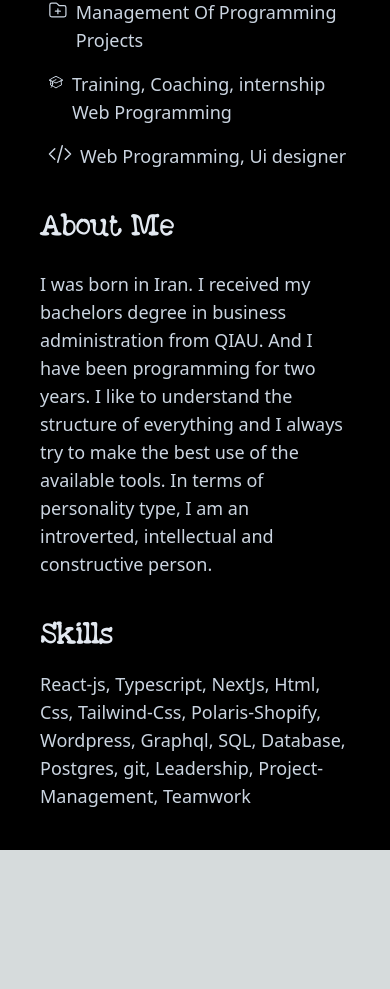
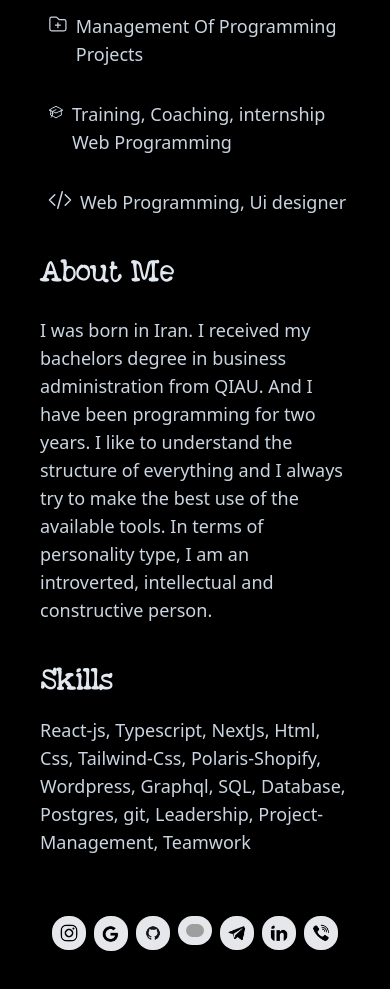
Before and after one commit to AmirAghajani98/portfolio, a Next.js app: page / in a window 390 px wide. Shown: the part 667-1656 px from the top of the page. Before the commit the page ends 1517 px from the top, so only its background shows below. Built offline with nearby package versions, Linux system fonts and the light colour scheme; grey boxes are pictures that could not be loaded.

Commit message:
fix-responsive

```diff
--- a/src/app/page.tsx
+++ b/src/app/page.tsx
@@ -5,19 +5,19 @@ export default function Home() {
     <main className="w-full bg-black min-h-screen p-10">
       <div className="sm:flex flex-col-2 mt-6">
         <div className="sm:w-2/5 text-center">
-          <h1 className="text-4xl font-bold text-slate-100">
+          <h1 className="sm:text-5xl text-4xl font-bold text-slate-100">
             Amir Mohammad Aghajani
           </h1>
-          <div className="m-auto">
+          <div className="mx-auto my-20 ">
             <Image
-              src="/img/profile.png"
+              src="/img/amir.jpg"
               width={400}
               height={400}
               alt="Picture of the author"
-              className="m-auto"
+              className="m-auto rounded-full"
             />
           </div>
-          <div className="flex mt-12 justify-center mr-4">
+          <div className="mt-12 justify-center mr-4 hidden sm:flex">
             <a
               href="https://instagram.com/amiir_aghajani98?igshid=OGQ5ZDc2ODk2ZA=="
               target={"_blank"}
@@ -103,11 +103,11 @@ export default function Home() {
             </a>
           </div>
         </div>
-        <div className="w-1/5"></div>
+        <div className="w-[10%]"></div>
         <div className="text-slate-200 sm:w-2/5 sm:text-justify text-start mt-4">
           <h1 className="text-3xl font-semibold">What do I do</h1>
           <ul>
-            <li className="my-4 flex text-lg text-slate-300 font-sans">
+            <li className="my-8 flex text-lg text-slate-300 font-sans">
               <svg
                 xmlns="http://www.w3.org/2000/svg"
                 fill="none"
@@ -124,7 +124,7 @@ export default function Home() {
               </svg>
               Management Of Programming Projects
             </li>
-            <li className="my-4 flex text-lg text-slate-300 font-sans">
+            <li className="my-8 flex text-lg text-slate-300 font-sans">
               <svg
                 xmlns="http://www.w3.org/2000/svg"
                 fill="none"
@@ -141,7 +141,7 @@ export default function Home() {
               </svg>
               Training, Coaching, internship Web Programming
             </li>
-            <li className="my-4 flex text-lg text-slate-300 font-sans">
+            <li className="my-8 flex text-lg text-slate-300 font-sans">
               <svg
                 xmlns="http://www.w3.org/2000/svg"
                 fill="none"
@@ -179,7 +179,91 @@ export default function Home() {
             </p>
           </div>
         </div>
-      </div>
+      </div> <div className="flex mt-12 justify-center mr-4 sm:hidden">
+            <a
+              href="https://instagram.com/amiir_aghajani98?igshid=OGQ5ZDc2ODk2ZA=="
+              target={"_blank"}
+              className="m-1"
+            >
+              <Image
+                src="/img/1.png"
+                width={50}
+                height={50}
+                alt="Picture of the author"
+                className="m-2 p-2 bg-gray-200 rounded-2xl"
+              />
+            </a>
+            <a
+              href="mailto:amir.aghajani1377@gmail.com"
+              target={"_blank"}
+              className="m-1"
+            >
+              <Image
+                src="/img/2.png"
+                width={50}
+                height={50}
+                alt="Picture of the author"
+                className="m-2 p-2 bg-gray-200 rounded-2xl"
+              />
+            </a>
+            <a
+              href="https://github.com/AmirAghajani98"
+              target={"_blank"}
+              className="m-1"
+            >
+              <Image
+                src="/img/7.png"
+                width={50}
+                height={50}
+                alt="Picture of the author"
+                className="m-2 p-2 bg-gray-200 rounded-2xl"
+              />
+            </a>
+            <a
+              href="https://gitlab.com/AmirAghajani98"
+              target={"_blank"}
+              className="m-1"
+            >
+              <Image
+                src="/img/8.svg"
+                width={50}
+                height={50}
+                alt="Picture of the author"
+                className="m-2 p-2 bg-gray-200 rounded-2xl"
+              />
+            </a>
+            <a href="https://t.me/Amr431" target={"_blank"} className="m-1">
+              <Image
+                src="/img/4.png"
+                width={50}
+                height={50}
+                alt="Picture of the author"
+                className="m-2 p-2 bg-gray-200 rounded-2xl"
+              />
+            </a>
+            <a
+              href="https://www.linkedin.com/in/amir-aghajani/"
+              target={"_blank"}
+              className="m-1"
+            >
+              <Image
+                src="/img/5.png"
+                width={50}
+                height={50}
+                alt="Picture of the author"
+                className="m-2 p-2 bg-gray-200 rounded-2xl"
+              />
+            </a>
+            <a href="tel:123-456-7890" target={"_blank"} className="m-1">
+              <Image
+                src="/img/6.png"
+                width={50}
+                height={50}
+                alt="Picture of the author"
+                className="m-2 p-2 bg-gray-200 rounded-2xl"
+              />
+            </a>
+          </div>
     </main>
   );
 }
```
Also changed, not shown: public/img/amir.jpg (added).
